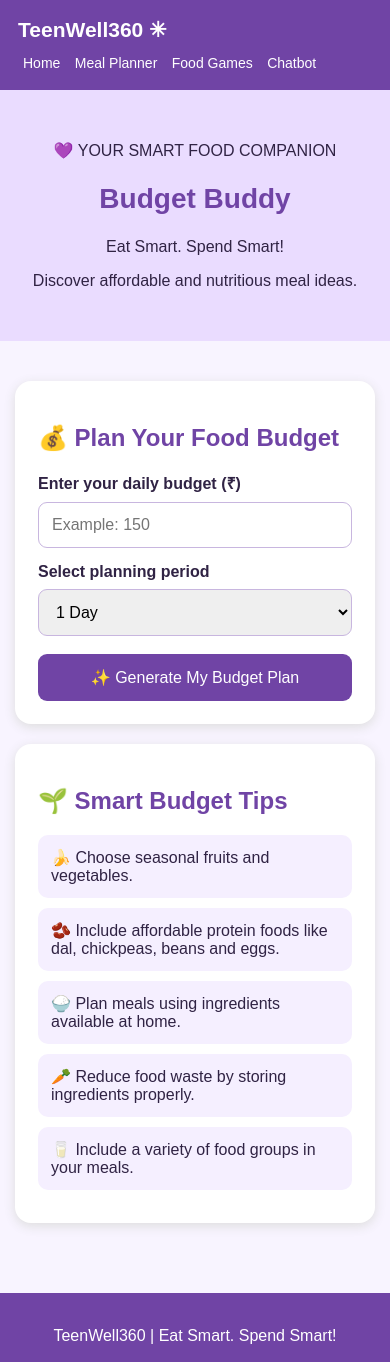
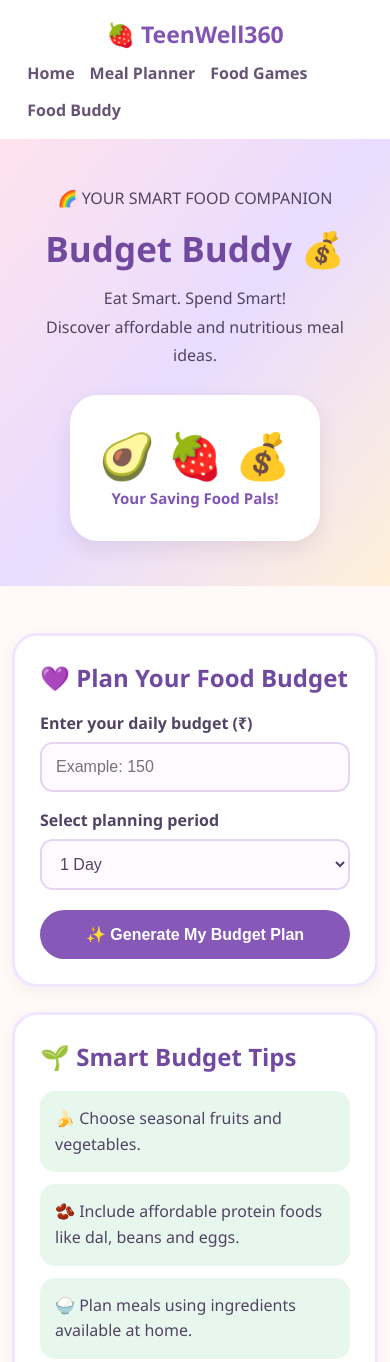
Before and after one commit to pavithra26bsc-source/TeenWell360, a plain HTML site: page templates/budget_buddy.html in a window 390 px wide. Shown: the top 1362 px of the page. Drawn offline with Linux system fonts and the light colour scheme.

Commit message:
Update budget_buddy.html

```diff
--- a/templates/budget_buddy.html
+++ b/templates/budget_buddy.html
@@ -8,135 +8,200 @@
 
 <style>
 * {
+    margin: 0;
+    padding: 0;
     box-sizing: border-box;
 }
 
 body {
-    margin: 0;
-    font-family: Arial, sans-serif;
-    background: #f8f4ff;
-    color: #302344;
+    font-family: 'Segoe UI', Arial, sans-serif;
+    background: #fffaf7;
+    color: #514363;
 }
 
 .navbar {
-    background: #7044a5;
-    color: white;
-    padding: 18px;
+    background: white;
+    padding: 18px 7%;
     display: flex;
     justify-content: space-between;
+    align-items: center;
     flex-wrap: wrap;
     gap: 12px;
+    box-shadow: 0 4px 15px rgba(80,50,100,.08);
 }
 
 .logo {
-    font-size: 21px;
+    font-size: 23px;
+    font-weight: bold;
+    color: #8055b5;
+}
+
+.nav-links {
+    display: flex;
+    flex-wrap: wrap;
+    gap: 15px;
+}
+
+.nav-links a {
+    color: #655474;
+    text-decoration: none;
     font-weight: bold;
 }
 
-.nav-links a {
-    color: white;
-    text-decoration: none;
-    margin: 5px;
-    font-size: 14px;
+.nav-links a:hover {
+    color: #c46b9d;
 }
 
 .hero {
+    padding: 45px 7%;
+    background: linear-gradient(130deg,#ffe3ed,#e9dcff,#fff0d9);
+    display: flex;
+    justify-content: space-around;
+    align-items: center;
+    flex-wrap: wrap;
+    gap: 25px;
     text-align: center;
-    padding: 35px 15px;
-    background: #eadcff;
 }
 
 .hero h1 {
-    color: #7044a5;
-    font-size: 35px;
+    color: #714a9f;
+    font-size: clamp(35px,6vw,52px);
+    margin: 12px 0;
+}
+
+.hero p {
+    line-height: 1.8;
+}
+
+.mascot {
+    background: white;
+    padding: 25px;
+    border: 4px solid white;
+    border-radius: 28px;
+    font-size: 45px;
+    box-shadow: 0 8px 20px rgba(80,50,100,.1);
+}
+
+.mascot p {
+    font-size: 15px;
+    color: #8055b5;
+    font-weight: bold;
 }
 
 .container {
     max-width: 850px;
-    margin: 25px auto;
+    margin: 35px auto;
     padding: 15px;
 }
 
 .card {
     background: white;
-    padding: 23px;
-    border-radius: 16px;
-    margin-bottom: 20px;
-    box-shadow: 0 3px 12px #ddd;
+    padding: 25px;
+    border: 3px solid #f1e6ff;
+    border-radius: 25px;
+    margin-bottom: 25px;
+    box-shadow: 0 5px 15px rgba(80,50,100,.06);
 }
 
 h2 {
-    color: #7044a5;
+    color: #714a9f;
+    margin-bottom: 18px;
 }
 
 label {
     display: block;
-    margin: 15px 0 8px;
+    margin: 17px 0 8px;
     font-weight: bold;
 }
 
 input, select {
     width: 100%;
-    padding: 13px;
-    border: 1px solid #c8b6df;
-    border-radius: 9px;
+    padding: 14px;
+    border: 2px solid #e5d5f5;
+    border-radius: 13px;
     font-size: 16px;
+    background: #fffaff;
+    color: #514363;
 }
 
 button {
-    background: #7044a5;
+    background: #8659b8;
     color: white;
     border: none;
-    padding: 14px 20px;
-    border-radius: 9px;
+    padding: 15px;
+    border-radius: 25px;
     cursor: pointer;
     font-size: 16px;
-    margin-top: 18px;
+    font-weight: bold;
+    margin-top: 20px;
     width: 100%;
+    transition: .3s;
 }
 
 button:hover {
-    background: #542d87;
+    background: #68418f;
+    transform: translateY(-3px);
 }
 
 .result {
     display: none;
-    margin-top: 20px;
+    margin-top: 25px;
 }
 
 .meal {
     background: #f5efff;
-    padding: 13px;
-    border-radius: 10px;
-    margin: 10px 0;
+    padding: 16px;
+    border-radius: 15px;
+    margin: 12px 0;
+    line-height: 1.7;
+}
+
+.meal h3 {
+    color: #714a9f;
+    margin-bottom: 7px;
 }
 
 .amount {
-    color: #7044a5;
+    color: #8055b5;
     font-weight: bold;
+    font-size: 17px;
 }
 
 .note {
     font-size: 13px;
     color: #62576e;
+    line-height: 1.7;
+    margin-top: 15px;
+}
+
+.tip {
+    background: #e8f7ed;
+    padding: 15px;
+    border-radius: 15px;
+    margin: 12px 0;
     line-height: 1.6;
 }
 
 footer {
     text-align: center;
-    background: #7044a5;
+    background: #76509d;
     color: white;
-    padding: 18px;
+    padding: 25px;
     margin-top: 35px;
+    line-height: 1.8;
 }
 
-@media(max-width: 600px) {
-    .hero h1 {
-        font-size: 28px;
+@media(max-width:600px) {
+    .navbar {
+        flex-direction: column;
     }
 
-    .navbar {
+    .hero {
         flex-direction: column;
+    }
+
+    .container {
+        padding: 12px;
     }
 }
 </style>
@@ -145,26 +210,33 @@ footer {
 <body>
 
 <nav class="navbar">
-    <div class="logo">TeenWell360 ✳</div>
+    <div class="logo">🍓 TeenWell360</div>
     <div class="nav-links">
         <a href="/">Home</a>
         <a href="/meal-planner">Meal Planner</a>
         <a href="/food-games">Food Games</a>
-        <a href="/food-chatbot">Chatbot</a>
+        <a href="/food-chatbot">Food Buddy</a>
     </div>
 </nav>
 
 <section class="hero">
-    <p>💜 YOUR SMART FOOD COMPANION</p>
-    <h1>Budget Buddy</h1>
-    <p>Eat Smart. Spend Smart!</p>
-    <p>Discover affordable and nutritious meal ideas.</p>
+    <div>
+        <p>🌈 YOUR SMART FOOD COMPANION</p>
+        <h1>Budget Buddy 💰</h1>
+        <p>Eat Smart. Spend Smart!</p>
+        <p>Discover affordable and nutritious meal ideas.</p>
+    </div>
+
+    <div class="mascot">
+        🥑 🍓 💰
+        <p>Your Saving Food Pals!</p>
+    </div>
 </section>
 
 <div class="container">
 
     <section class="card">
-        <h2>💰 Plan Your Food Budget</h2>
+        <h2>💜 Plan Your Food Budget</h2>
 
         <label for="budget">Enter your daily budget (₹)</label>
         <input type="number" id="budget" min="1"
@@ -182,38 +254,32 @@ footer {
             ✨ Generate My Budget Plan
         </button>
 
-        <div id="result" class="result"></div>
+        <div id="result" class="result" aria-live="polite"></div>
     </section>
 
     <section class="card">
         <h2>🌱 Smart Budget Tips</h2>
 
-        <div class="meal">
-            🍌 Choose seasonal fruits and vegetables.
-        </div>
+        <div class="tip">🍌 Choose seasonal fruits and vegetables.</div>
+        <div class="tip">🫘 Include affordable protein foods like dal, beans and eggs.</div>
+        <div class="tip">🍚 Plan meals using ingredients available at home.</div>
+        <div class="tip">🥕 Store ingredients properly and reduce food waste.</div>
+        <div class="tip">🥛 Enjoy a variety of food groups in your meals.</div>
+    </section>
 
-        <div class="meal">
-            🫘 Include affordable protein foods like dal,
-            chickpeas, beans and eggs.
-        </div>
-
-        <div class="meal">
-            🍚 Plan meals using ingredients available at home.
-        </div>
-
-        <div class="meal">
-            🥕 Reduce food waste by storing ingredients properly.
-        </div>
-
-        <div class="meal">
-            🥛 Include a variety of food groups in your meals.
-        </div>
+    <section class="card">
+        <h2>⭐ Budget Buddy Reminder</h2>
+        <p>Healthy food choices can be simple and flexible. Your budget plan is a guide, not a strict limit on what you should eat.</p>
+        <p style="font-size:35px;text-align:center;margin-top:15px;">
+            🍓 🥑 🥦 🍌
+        </p>
     </section>
 
 </div>
 
 <footer>
-    <p>TeenWell360 | Eat Smart. Spend Smart!</p>
+    <p>Made with 💜 by TeenWell360</p>
+    <p>Eat Smart. Spend Smart!</p>
 </footer>
 
 <script>
@@ -240,7 +306,7 @@ function generatePlan() {
     result.style.display = "block";
 
     result.innerHTML = `
-        <h2>🎉 Your Budget Plan</h2>
+        <h2>🎉 Your Budget Plan!</h2>
 
         <div class="meal">
             <h3>💰 Budget Summary</h3>
@@ -249,36 +315,36 @@ function generatePlan() {
             Total Budget: <span class="amount">₹${total}</span>
         </div>
 
-        <h3>🍽️ Daily Meal Budget</h3>
+        <h3>🍽️ Suggested Daily Allocation</h3>
 
         <div class="meal">
-            🌞 Breakfast
+            <h3>🌞 Breakfast</h3>
             <span class="amount">₹${breakfast}</span>
             <p>Idli with sambar, vegetable upma or banana with milk.</p>
         </div>
 
         <div class="meal">
-            ☀️ Lunch
+            <h3>☀️ Lunch</h3>
             <span class="amount">₹${lunch}</span>
             <p>Rice, dal or sambar, seasonal vegetables and curd.</p>
         </div>
 
         <div class="meal">
-            🍎 Evening Snack
+            <h3>🍎 Evening Snack</h3>
             <span class="amount">₹${snack}</span>
             <p>Seasonal fruit or roasted chana.</p>
         </div>
 
         <div class="meal">
-            🌙 Dinner
+            <h3>🌙 Dinner</h3>
             <span class="amount">₹${dinner}</span>
             <p>Chapati with dal, vegetable dosa or a balanced rice meal.</p>
         </div>
 
         <p class="note">
-            These are suggested budget allocations, not fixed food prices.
-            Actual costs depend on location and available ingredients.
-            Adjust the plan according to your needs and available foods.
+            These are example budget allocations, not actual market prices.
+            Costs vary by location and ingredients. Adjust according to
+            available foods and your needs.
         </p>
     `;
 }
```
